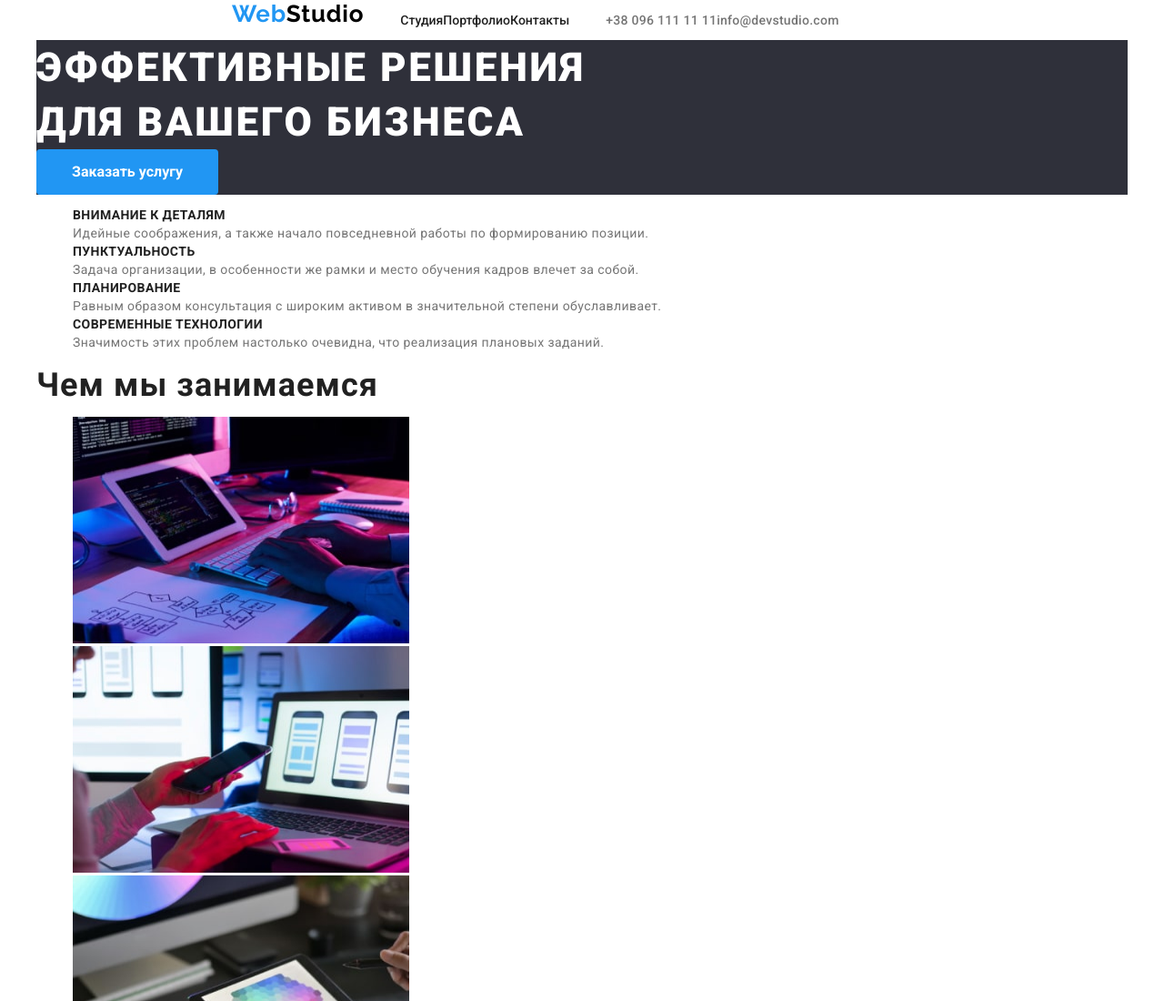
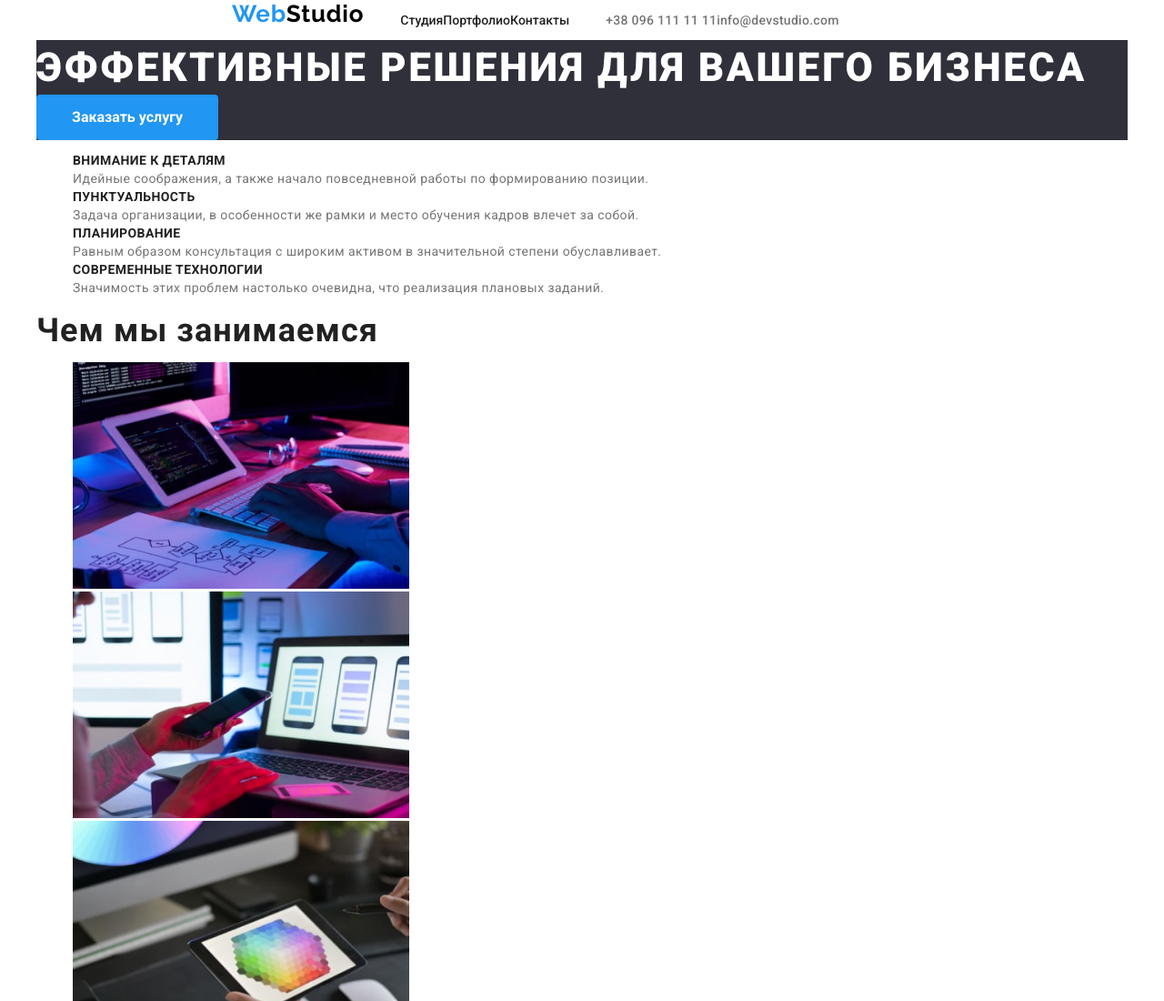
Before and after one commit to Evolver1/goit-markup-hw-03, a plain HTML site: page index.html in a window 1280 px wide. Shown: the top 1100 px of the page at 91% size. Drawn offline with nearby package versions, Linux system fonts and the light colour scheme.

Commit message:
Update index.html

```diff
--- a/index.html
+++ b/index.html
@@ -11,7 +11,13 @@
       href="https://fonts.googleapis.com/css2?family=Raleway:wght@700&family=Roboto:wght@400;500;700;900&display=swap"
       rel="stylesheet"
     />
-    <link rel="stylesheet" href="https://cdnjs.cloudflare.com/ajax/libs/modern-normalize/1.1.0/modern-normalize.min.css" integrity="sha512-wpPYUAdjBVSE4KJnH1VR1HeZfpl1ub8YT/NKx4PuQ5NmX2tKuGu6U/JRp5y+Y8XG2tV+wKQpNHVUX03MfMFn9Q==" crossorigin="anonymous" referrerpolicy="no-referrer" />
+    <link
+      rel="stylesheet"
+      href="https://cdnjs.cloudflare.com/ajax/libs/modern-normalize/1.1.0/modern-normalize.min.css"
+      integrity="sha512-wpPYUAdjBVSE4KJnH1VR1HeZfpl1ub8YT/NKx4PuQ5NmX2tKuGu6U/JRp5y+Y8XG2tV+wKQpNHVUX03MfMFn9Q=="
+      crossorigin="anonymous"
+      referrerpolicy="no-referrer"
+    />
     <link rel="stylesheet" href="./css/styles.css" />
   </head>
   <body>
@@ -55,8 +61,7 @@
       </header>
       <main>
         <section class="hero-ind">
-          <h1 class="hero-ind__header">Эффективные решения</h1>
-          <h1 class="hero-ind__header">для вашего бизнеса</h1>
+          <h1 class="hero-ind__header">Эффективные решения для вашего бизнеса</h1>
           <button type="button" class="button hero-ind__button">Заказать услугу</button>
         </section>
 
```
